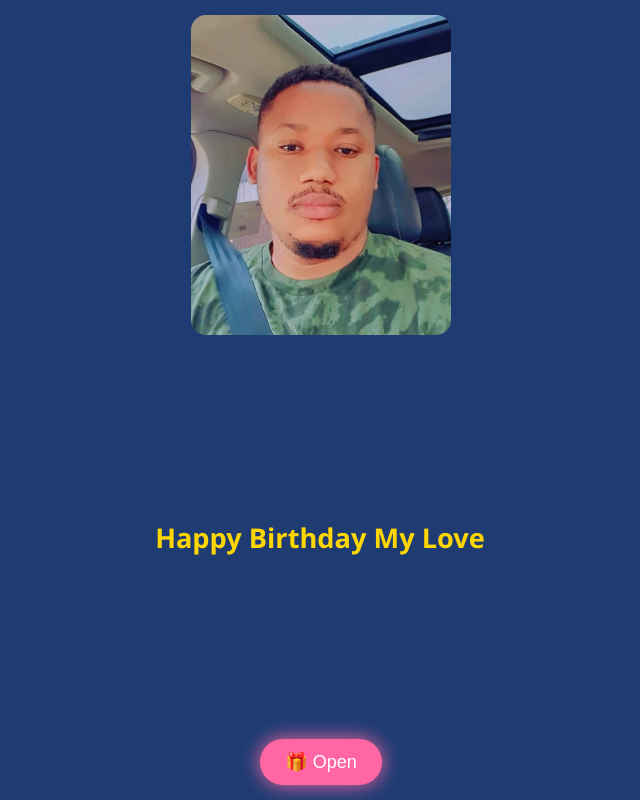
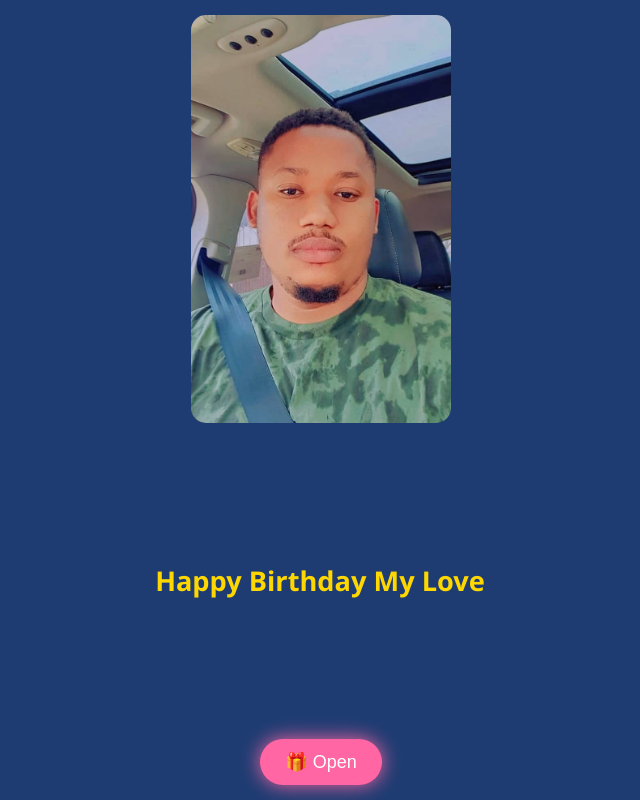
Before and after one commit to raimonvibe/Rodger-Jessica, a plain HTML site: page index.html in a window 1280 px wide. Shown: the whole page, without its empty margins (319-959 px from the left). Drawn offline with nearby package versions, Linux system fonts and the light colour scheme.

Commit message:
Update index.html

```diff
--- a/index.html
+++ b/index.html
@@ -72,7 +72,7 @@ opacity: 1;
 #welcome-screen img {
   width: 70vw;
   max-width: 260px;   /* Slightly reduced max-width */
-  max-height: 40vh;   /* IMPORTANT: Constrains the image's vertical height */
+  max-height: 80vh;   /* IMPORTANT: Constrains the image's vertical height */
                         /* This value might need tweaking based on your image's aspect ratio */
   object-fit: cover;    /* Ensures image covers the space, may crop if aspect ratio mismatches */
   border-radius: 15px;
```
